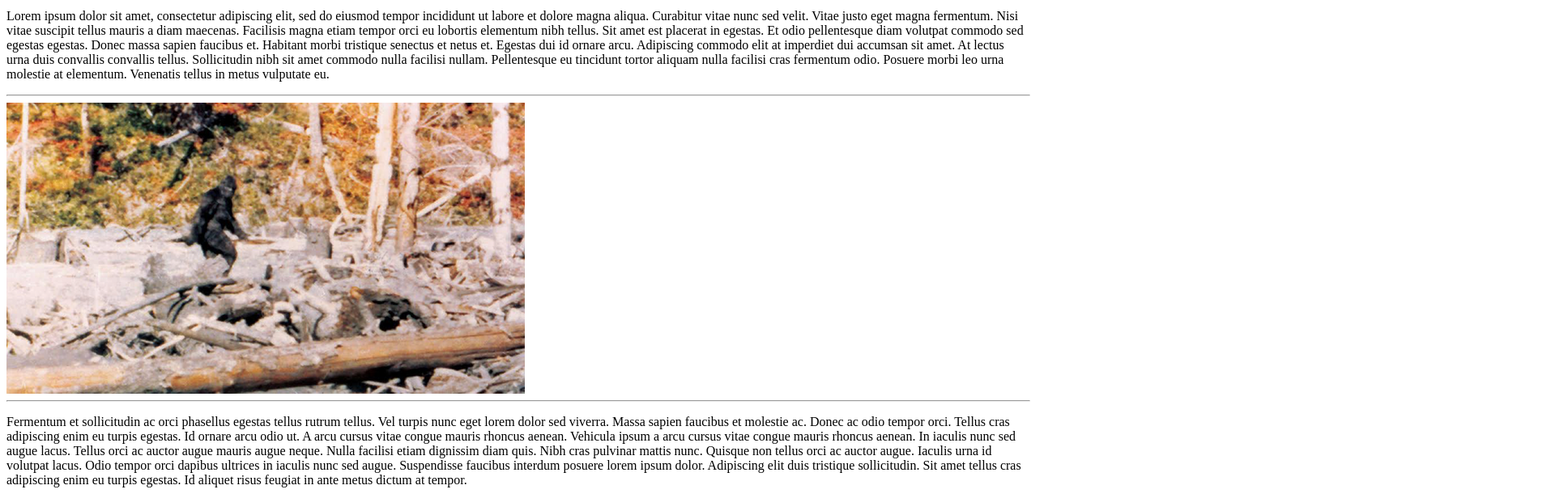
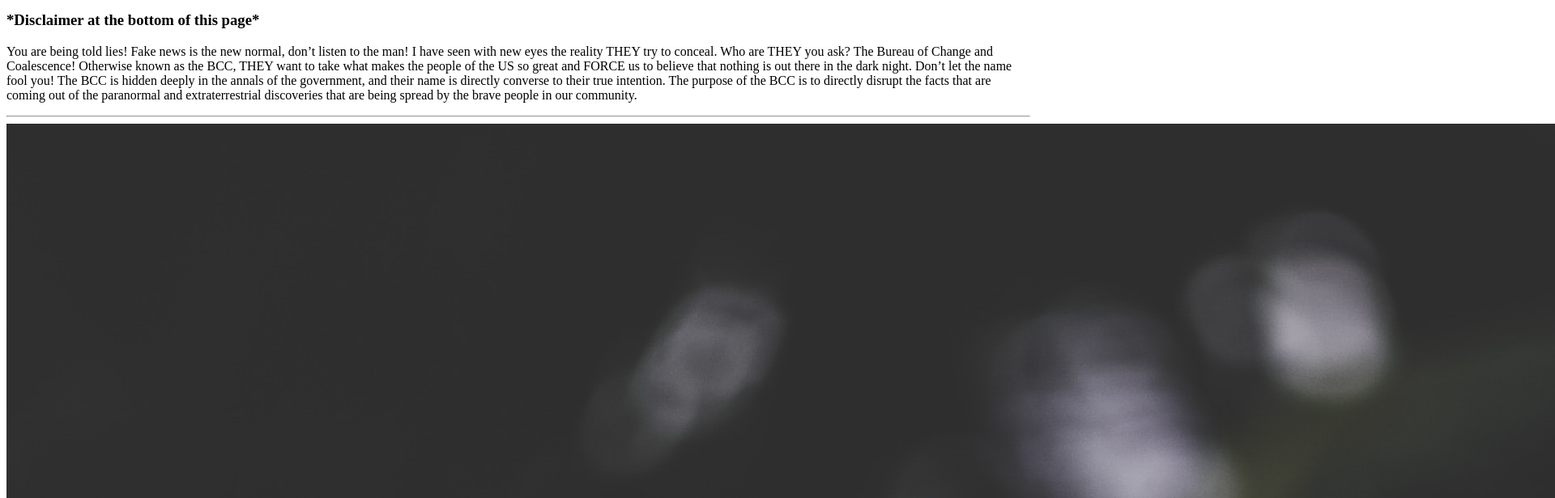
Before and after one commit to chfrank206/MOTW-site, a React app: page / in a window 1280 px wide. Shown: the part 1740-2356 px from the top of the page at 81% size, 1920 px wide, since content can reach past the window. Built offline with nearby package versions, Linux system fonts and the light colour scheme; a web font is replaced by a local one.

Commit message:
Removed and replaced lorem text.

```diff
--- a/src/client/Components/Home.tsx
+++ b/src/client/Components/Home.tsx
@@ -14,18 +14,20 @@ const Home: React.SFC<IHomeProps> = () => {
                 <img className="ufo-sign" src="images/warning-ufo-sign.jpg" alt=""/>
 
                 <hr/>
-                <p><span className="site-by">Site by: </span><span className="p6 signature-color">Delson Lord Ravenrain</span></p>
+                <p><span className="site-by p1">Site by: </span><span className="p6 signature-color">Delson Lord Ravenrain</span></p>
                 <hr/>
 
-                <p className="text-color site-font">Lorem ipsum dolor sit amet, consectetur adipiscing elit, sed do eiusmod tempor incididunt ut labore et dolore magna aliqua. Curabitur vitae nunc sed velit. Vitae justo eget magna fermentum. Nisi vitae suscipit tellus mauris a diam maecenas. Facilisis magna etiam tempor orci eu lobortis elementum nibh tellus. Sit amet est placerat in egestas. Et odio pellentesque diam volutpat commodo sed egestas egestas. Donec massa sapien faucibus et. Habitant morbi tristique senectus et netus et. Egestas dui id ornare arcu. Adipiscing commodo elit at imperdiet dui accumsan sit amet. At lectus urna duis convallis convallis tellus. Sollicitudin nibh sit amet commodo nulla facilisi nullam. Pellentesque eu tincidunt tortor aliquam nulla facilisi cras fermentum odio. Posuere morbi leo urna molestie at elementum. Venenatis tellus in metus vulputate eu.</p>
+                <h3>*Disclaimer at the bottom of this page*</h3>
+
+                <p className="text-color site-font">You are being told lies! Fake news is the new normal, don’t listen to the man! I have seen with new eyes the reality THEY try to conceal. Who are THEY you ask? The Bureau of Change and Coalescence! Otherwise known as the BCC, THEY want to take what makes the people of the US so great and FORCE us to believe that nothing is out there in the dark night. Don’t let the name fool you! The BCC is hidden deeply in the annals of the government, and their name is directly converse to their true intention. The purpose of the BCC is to directly disrupt the facts that are coming out of the paranormal and extraterrestrial discoveries that are being spread by the brave people in our community.</p>
 
                 <hr/>
 
-                <img className="image" src="images/bigfoot.jpg" alt="bigfoot"/>
+                <img className="anon-mask" src="images/anon-mask.jpg" alt="bigfoot"/>
 
                 <hr/>
 
-                <p className="text-color site-font">Fermentum et sollicitudin ac orci phasellus egestas tellus rutrum tellus. Vel turpis nunc eget lorem dolor sed viverra. Massa sapien faucibus et molestie ac. Donec ac odio tempor orci. Tellus cras adipiscing enim eu turpis egestas. Id ornare arcu odio ut. A arcu cursus vitae congue mauris rhoncus aenean. Vehicula ipsum a arcu cursus vitae congue mauris rhoncus aenean. In iaculis nunc sed augue lacus. Tellus orci ac auctor augue mauris augue neque. Nulla facilisi etiam dignissim diam quis. Nibh cras pulvinar mattis nunc. Quisque non tellus orci ac auctor augue. Iaculis urna id volutpat lacus. Odio tempor orci dapibus ultrices in iaculis nunc sed augue. Suspendisse faucibus interdum posuere lorem ipsum dolor. Adipiscing elit duis tristique sollicitudin. Sit amet tellus cras adipiscing enim eu turpis egestas. Id aliquet risus feugiat in ante metus dictum at tempor.</p>
+                <p className="text-color site-font">Need proof? Grab any Kennedy half dollar. Above the eagle on the back are the familiar Latin words, “E Pluribus Unum.” If you add the number of the letters together with the letters in Kennedy you get the number 20. Subtract 20 from the number of states and you get 30. Take that and subtract it from 35 (Kennedy was the 35th president) to get 5. Divide the number of states by 5 and you get 10, WHICH IS THE NUMBER OF DEPARTMENTS IN THE BUREAU OF CHANGE AND COALESCENCE! Coincidence? No! There is no coincidence in the game of disclosure! The proof is there people! You have to believe in your third eye and look past their ruse!</p>
 
                 <hr/>
 
@@ -33,7 +35,7 @@ const Home: React.SFC<IHomeProps> = () => {
 
                 <hr/>
 
-                <p className="text-color site-font">Vitae aliquet nec ullamcorper sit amet risus nullam eget felis. Auctor augue mauris augue neque gravida. Mauris cursus mattis molestie a iaculis. Aliquam purus sit amet luctus venenatis lectus magna. Nullam non nisi est sit amet facilisis. Neque gravida in fermentum et. Adipiscing elit pellentesque habitant morbi. Donec et odio pellentesque diam volutpat. Quis commodo odio aenean sed adipiscing diam donec. Nisi scelerisque eu ultrices vitae. Pretium viverra suspendisse potenti nullam ac tortor vitae purus faucibus. Sit amet justo donec enim diam vulputate. Amet venenatis urna cursus eget nunc scelerisque viverra. Tincidunt ornare massa eget egestas purus viverra. Eu consequat ac felis donec et odio. Nunc sed augue lacus viverra vitae congue eu consequat. Ut pharetra sit amet aliquam id diam maecenas. Tellus at urna condimentum mattis pellentesque id nibh tortor id.</p>
+                <p className="text-color site-font">The coverup is vast, as the BCC masters the art lies they make their coverup more convincing by the day. They have scores of highly trained deceivers altering information and silencing those trying to speak the truth. Since the colonization of the English territories in North America the BCC has existed in some shape or form. The native American tribes new of the strange creatures of the darkness and how to avoid them, but the minds of the invading people were too modernized; they were unable to cope with the strangeness that inhabited the world. With all their might they formed progenitor groups of the BCC to hide that strangeness, strangling parts of it that had societies of their own and a will to see those societies thrive. We live on top of the graves of countless cultures… Others, not lucky enough to die in secret wars, toil under our feet…</p>
 
                 <hr/>
 
@@ -55,6 +57,8 @@ const Home: React.SFC<IHomeProps> = () => {
 
                 <img className="image" src="images/ufo2.jpg" alt=""/>
 
+                <h3 className="disclaim">*All of the content of this website is ENTIRELY FALSE. It was created by a truly bored web developer that got way to into creating a three dimensional Halloween costume. Some of it the cryptid information is pulled from public records, but other than that the information is my own. If you take this content as fact that is entirely on you, but I hope at the very least you get a good laugh out of everything! If you would like to hire me as a developer or a writer please email Hayden Frank at chfrank9011@gmail.com. After Halloween this site will become a tool for my Monter of the Week campaign story. It's a pretty cool game you should check out!*</h3>
+
             </div>
 
         </>
--- a/src/client/scss/pages/_home.scss
+++ b/src/client/scss/pages/_home.scss
@@ -16,7 +16,6 @@
     max-width: 50%;
     margin-top: 5px;
     margin-bottom: 10px;
-
 }
 
 .image {
@@ -26,6 +25,12 @@
     margin-right: 5px;
     margin-left: 5px;
     margin-top: 10px;
+    margin-bottom: 10px;
+}
+
+.anon-mask {
+    max-width: 50%;
+    margin-top: 5px;
     margin-bottom: 10px;
 }
 
@@ -40,3 +45,7 @@
 hr { display: block; height: 1px;
     border: 0; border-top: 1px solid orange;
     margin: 1em 0; padding: 0; }
+
+.disclaim {
+    color: rgb(125, 34, 185);
+}
```
Also changed, not shown: public/images/anon-mask.jpg (added), src/client/scss/utils/_typography.scss (line endings or trailing spaces).
